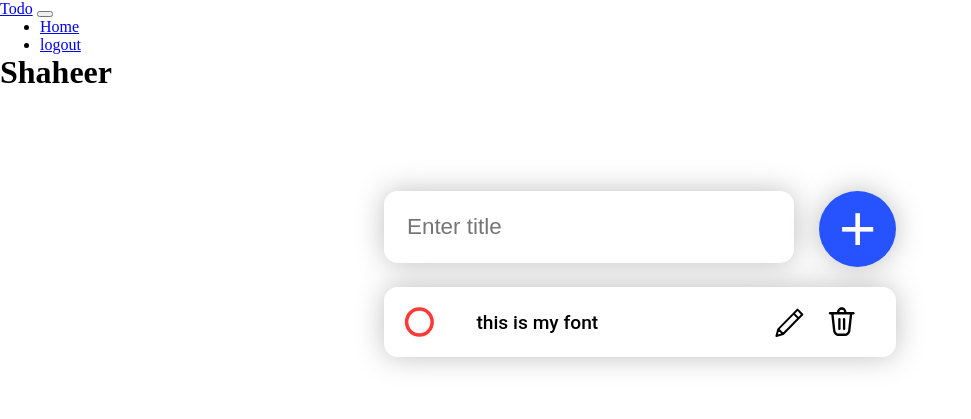
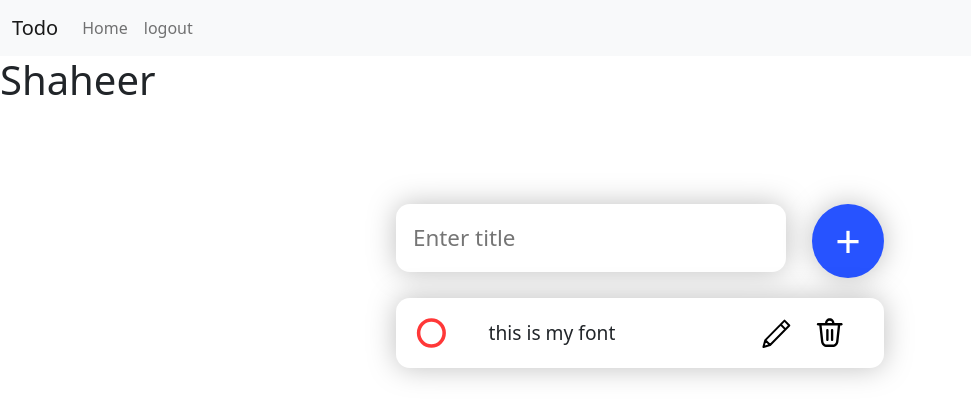
Before and after one commit to developingright/Flask---Todo, a Flask app: page / in a window 1280 px wide. Shown: the top 419 px of the page, without its empty margins (0-971 px from the left). Run offline with Flask 2, Linux system fonts and the light colour scheme; a user stored in the database is signed in; data comes from the database, SQL or seed files in the repository; both versions use the stored data as it was after the commit.

Commit message:
enabled bootstrap css and changed the css for submit button in task form

```diff
--- a/sites/static/main.css
+++ b/sites/static/main.css
@@ -29,20 +29,22 @@
 .search input{
     outline: 0;
     border: 0;
-    padding: 23px;
+    padding: 17px;
     filter: drop-shadow(0px 0px 14px rgba(0, 0, 0, 0.25));
     border-radius: 14px;
     width: 80%;
     font-size: 1.4em;
 }
 .subs{
-    width: 1.2em;
+    width: 1.6em;
+    height: 1.65em;
     border-radius: 100%;
-    font-size: 4em;
+    font-size: 2.8em;
     float: right;
     background-color: #2753FF;
     color: white;
     border: 0;
+    text-align: center ;
     filter: drop-shadow(0px 0px 14px rgba(0, 0, 0, 0.25));
 }
 /* ::placeholder{
@@ -60,7 +62,7 @@ img,h3{
     position: relative;
 }
 h3{
-    font-family: roboto;
+
     margin-left: 2em;
     font-size: 1.2em;
     font-weight: 500;
--- a/sites/templates/base.html
+++ b/sites/templates/base.html
@@ -4,7 +4,7 @@
     <meta charset="UTF-8">
     <meta http-equiv="X-UA-Compatible" content="IE=edge">
     <meta name="viewport" content="width=device-width, initial-scale=1.0">
-    <!-- <link href="https://cdn.jsdelivr.net/npm/bootstrap@5.1.3/dist/css/bootstrap.min.css" rel="stylesheet" integrity="sha384-1BmE4kWBq78iYhFldvKuhfTAU6auU8tT94WrHftjDbrCEXSU1oBoqyl2QvZ6jIW3" crossorigin="anonymous"> -->
+    <link href="https://cdn.jsdelivr.net/npm/bootstrap@5.1.3/dist/css/bootstrap.min.css" rel="stylesheet" integrity="sha384-1BmE4kWBq78iYhFldvKuhfTAU6auU8tT94WrHftjDbrCEXSU1oBoqyl2QvZ6jIW3" crossorigin="anonymous">
     <link rel="stylesheet" href="{{ url_for('static',filename = 'main.css') }}">
     <title>{% block title %} Todo - Home {% endblock %}</title>
 </head>
```
Also changed, not shown: sites/database.db.
